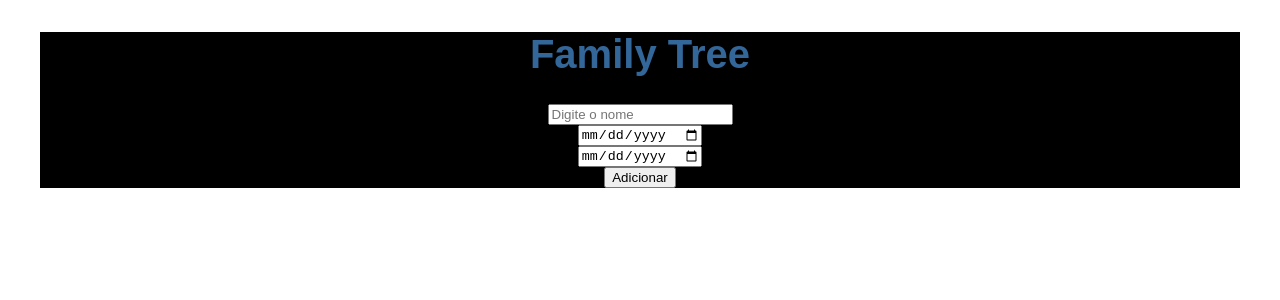
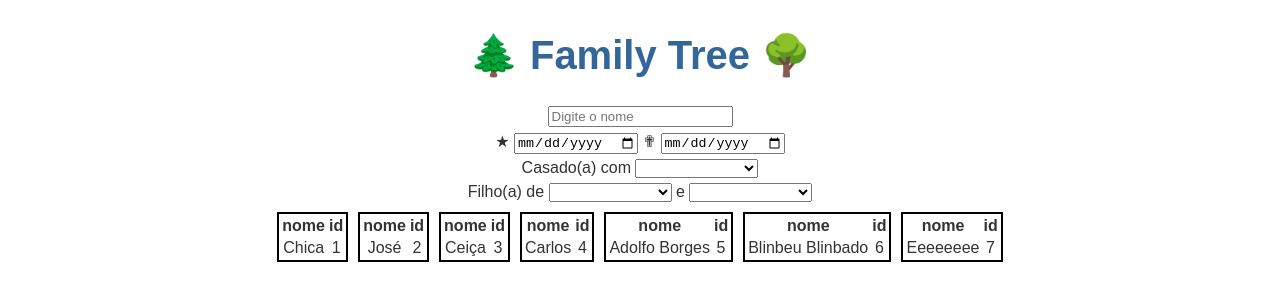
Before and after one commit to Shurmoom/family-tree, an Angular app: page / in a window 1280 px wide. Shown: the top 300 px of the page. Built offline with nearby package versions, Linux system fonts and the light colour scheme; data requests are answered from the project's data file.

Commit message:
feat: dynamic list

```diff
--- a/backend/db.json
+++ b/backend/db.json
@@ -1,20 +1,43 @@
 {
   "persons": [
     {
-            "id": 1,
-            "name": "Euclides"
+      "name": "Chica",
+      "id": 1
     },
     {
-            "id": 2,
-            "name": "Jerusaaa"
+      "name": "José",
+      "marriedTo": "1",
+      "id": 2
     },
     {
-            "id": 3,
-            "name": "Manbolei Bolado"
+      "name": "Ceiça",
+      "marriedTo": "",
+      "firstParent": "1",
+      "secondParent": "2",
+      "id": 3
     },
     {
-            "id": 4,
-            "name": "Manoela Ela Ela"
+      "name": "Carlos",
+      "marriedTo": "3",
+      "id": 4
+    },
+    {
+      "name": "Adolfo Borges",
+      "id": 5
+    },
+    {
+      "name": "Blinbeu Blinbado",
+      "marriedTo": "",
+      "firstParent": "-1",
+      "secondParent": "-1",
+      "id": 6
+    },
+    {
+      "name": "Eeeeeeee",
+      "marriedTo": "",
+      "firstParent": "",
+      "secondParent": "",
+      "id": 7
     }
   ]
 }
--- a/src/app/app.component.html
+++ b/src/app/app.component.html
@@ -1,7 +1,7 @@
 <!DOCTYPE html>
 <html>
-  <body style="background-color: black;">
-    <h1>Family Tree</h1>
+  <body>
+    <h1>🌲 Family Tree 🌳</h1>
     <app-create-person />
   </body>
 </html>
--- a/src/app/app.module.ts
+++ b/src/app/app.module.ts
@@ -1,22 +1,22 @@
+import { HttpClientModule } from '@angular/common/http';
 import { NgModule } from '@angular/core';
 import { BrowserModule } from '@angular/platform-browser';
 
 import { AppRoutingModule } from './app-routing.module';
 import { AppComponent } from './app.component';
 import { CreatePersonComponent } from './person/create-person/create-person.component';
-import { PersonComponent } from './person/person/person.component';
 import { FormsModule } from '@angular/forms';
 
 @NgModule({
   declarations: [
     AppComponent,
     CreatePersonComponent,
-    PersonComponent,
   ],
   imports: [
     BrowserModule,
     AppRoutingModule,
     FormsModule,
+    HttpClientModule,
   ],
   providers: [],
   bootstrap: [AppComponent]
--- a/src/app/person/create-person/create-person.component.css
+++ b/src/app/person/create-person/create-person.component.css
@@ -0,0 +1,13 @@
+.flex-container {
+    display: inline-flex;
+}
+
+form, input, select {
+    margin-bottom: 5px;
+}
+
+table {
+    border: 2px solid black;
+    margin-bottom: 5px;
+    margin-inline: 5px;
+}
--- a/src/app/person/create-person/create-person.component.html
+++ b/src/app/person/create-person/create-person.component.html
@@ -1,25 +1,38 @@
 <form (ngSubmit)="createPerson()">
     <input id="name" name="name" type="text" placeholder="Digite o nome" [(ngModel)]="person.name"><br>
-    <input id="birth" name="birth" type="date" palceholder="Nascimento" [(ngModel)]="person.birthDate"><br>
-    <input id="death" name="death" type="date" palceholder="Falecimento" [(ngModel)]="person.deathDate"><br>
-    <!-- <label for="marriedTo">Casado(a) com </label>
-    <select name="marriedTo">
-        <option value="Jorge">Jorge</option>
-        <option value="Fred">Fred</option>
-    </select><br>
-    <label for="firstParent">Filho(a) de </label>
-    <select name="firstParent">
-        <option value="Jorge">Jorge</option>
-        <option value="Fred">Fred</option>
-    </select>
-    <label for="secondParent"> e </label>
-    <select name="secondParent">
-        <option value="Jorge">Jorge</option>
-        <option value="Fred">Fred</option>
-    </select><br> -->
-    <input type="submit" value="Adicionar">
+    ★ <input id="birth" name="birth" type="date" palceholder="Nascimento" [(ngModel)]="person.birthDate">
+    ✟ <input id="death" name="death" type="date" palceholder="Falecimento" [(ngModel)]="person.deathDate"><br>
+    <div *ngIf="personList.length >= 1">
+        <label for="marriedTo">Casado(a) com </label>
+        <select name="marriedTo" [(ngModel)]="person.marriedTo">
+            <option></option>
+            <option *ngFor="let selectPerson of personList" value="{{ selectPerson.id }}">{{ selectPerson.name }}</option>
+        </select><br>
+    </div>
+    <div *ngIf="personList.length >= 2">
+        <label for="firstParent">Filho(a) de </label>
+        <select name="firstParent" [(ngModel)]="person.firstParent">
+            <option></option>
+            <option *ngFor="let selectPerson of personList" value="{{ selectPerson.id }}">{{ selectPerson.name }}</option>
+        </select>
+        <label for="secondParent"> e </label>
+        <select name="secondParent" [(ngModel)]="person.secondParent">
+            <option></option>
+            <option *ngFor="let selectPerson of personList" value="{{ selectPerson.id }}">{{ selectPerson.name }}</option>
+        </select><br>
+    </div>
+    <input type="submit" value="Adicionar" *ngIf="person.name && !+person.name">
 </form>
 
-<!-- <h3>{{ person.name }}</h3>
-<h3>{{ person.birthDate }}</h3>
-<h3>{{ person.deathDate }}</h3> -->
+<div *ngFor="let person of personList" class="flex-container">
+    <table>
+        <tr>
+            <th>nome</th>
+            <th>id</th>
+        </tr>
+        <tr>
+            <td>{{ person.name }}</td>
+            <td>{{ person.id }}</td>
+        </tr>
+    </table>
+</div>
--- a/src/app/person/create-person/create-person.component.ts
+++ b/src/app/person/create-person/create-person.component.ts
@@ -1,27 +1,46 @@
-import { Component } from '@angular/core';
+import { Component, OnInit } from '@angular/core';
 import { Person } from '../person';
+import { PersonService } from '../person.service';
+import { capitalize } from 'src/utils/utils';
 
 @Component({
   selector: 'app-create-person',
   templateUrl: './create-person.component.html',
   styleUrls: ['./create-person.component.css']
 })
-export class CreatePersonComponent {
+export class CreatePersonComponent implements OnInit {
 
   person: Person = {
     name: '',
   }
 
-  clear() {
+  personList: Person[] = [];
+
+  constructor (
+    private service: PersonService,
+  ) { }
+
+  updateList(): void {
+    this.service.readAll().subscribe((persons) => {
+      this.personList = persons;
+    });
+  }
+
+  ngOnInit(): void {
+    this.updateList();
+  }
+
+  clear(): void {
     this.person = {} as Person;
   }
 
-  createPerson() {
+  createPerson(): void {
     if (!this.person.name) {
-      alert('O campo nome é obrigatório!');
       return;
     }
-    alert('Submetido!');
+    this.person.name = capitalize(this.person.name);
+    this.service.create(this.person).subscribe();
+    this.updateList();
     this.clear();
   }
 
--- /dev/null
+++ b/src/app/person/person.service.ts
@@ -0,0 +1,23 @@
+import { Injectable } from '@angular/core';
+import { HttpClient } from '@angular/common/http';
+import { Person } from './person';
+import { Observable } from 'rxjs';
+
+@Injectable({
+  providedIn: 'root'
+})
+export class PersonService {
+
+  private readonly API = "http://localhost:3000/persons";
+
+  constructor(private httpClient: HttpClient) { }
+
+  create(person: Person): Observable<Person> {
+    return this.httpClient.post<Person>(this.API, person);
+  }
+
+  readAll(): Observable<Person[]> {
+    return this.httpClient.get<Person[]>(this.API);
+  }
+
+}
--- a/src/app/person/person.ts
+++ b/src/app/person/person.ts
@@ -1,7 +1,9 @@
 export interface Person {
+    name: string;
+    gender?: string;
     id?: number;
-    name: string;
-    sonOf?: number[];
+    firstParent?: number;
+    secondParent?: number;
     marriedTo?: number;
     birthDate?: Date;
     deathDate?: Date;
--- a/src/app/person/person/person.component.html
+++ /dev/null
@@ -1,4 +0,0 @@
-<h2>{{ person.id }}</h2>
-<h2>{{ person.name }}</h2>
-<h2>{{ person.birthDate }}</h2>
-<h2>{{ person.deathDate }}</h2>
--- a/src/app/person/person/person.component.ts
+++ /dev/null
@@ -1,15 +0,0 @@
-import { Component, Input } from '@angular/core';
-import { Person } from '../person';
-
-@Component({
-  selector: 'app-person',
-  templateUrl: './person.component.html',
-  styleUrls: ['./person.component.css']
-})
-export class PersonComponent {
-
-  @Input() person: Person = {
-    name: 'abacate',
-  }
-
-}
--- /dev/null
+++ b/src/utils/utils.ts
@@ -0,0 +1,3 @@
+export function capitalize(phrase: string): string {
+    return phrase.split(' ').reduce((acc, current) => acc + ' ' + current.charAt(0).toUpperCase() + current.slice(1).toLowerCase(), '').trim();
+}
```
Also changed, not shown: src/app/person/person/person.component.css (deleted), 2 other files (tests, documents, lock files or other folders). Lines whose indentation alone changed are shown as unchanged.
